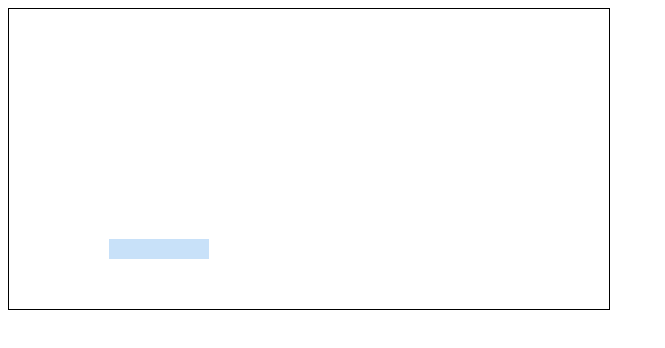
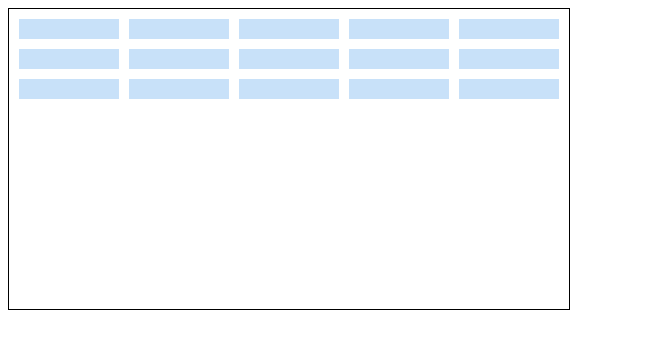
Before and after one commit to lizariasc/breakout-game, a plain HTML site: page index.html in a window 1280 px wide. Shown: the whole page, without its empty margins (0-665 px from the left). Drawn offline with Linux system fonts and the light colour scheme.

Commit message:
created blocks

```diff
--- a/app.js
+++ b/app.js
@@ -12,13 +12,35 @@ class Block {
     }
 }
 
+//All my blocks
+const blocks = [
+    new Block(10, 270),
+    new Block(120, 270),
+    new Block(230, 270),
+    new Block(340, 270),
+    new Block(450, 270),
+    new Block(10, 240),
+    new Block(120, 240),
+    new Block(230, 240),
+    new Block(340, 240),
+    new Block(450, 240),
+    new Block(10, 210),
+    new Block(120, 210),
+    new Block(230, 210),
+    new Block(340, 210),
+    new Block(450, 210),
+
+]
+
 //draw block
-function addBlock() {
-    const block = document.createElement('div');
-    block.classList.add('block');
-    block.style.left = '100px'
-    block.style.bottom = '50px'
-    grid.appendChild(block);
+function addBlocks() {
+   for(let i = 0; i < blocks.length; i++) {
+       const block = document.createElement('div');
+       block.classList.add('block');
+       block.style.left = blocks[i].bottomLeft[0] + 'px'
+       block.style.bottom = blocks[i].bottomLeft[1] + 'px'
+       grid.appendChild(block);
+    }
 }
 
-addBlock()
+addBlocks()
--- a/style.css
+++ b/style.css
@@ -1,6 +1,6 @@
 .grid {
     position: absolute;
-    width: 600px;
+    width: 560px;
     height: 300px;
     border: solid black 1px;
 
```
